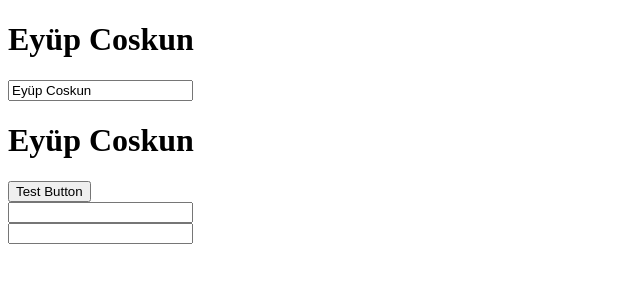
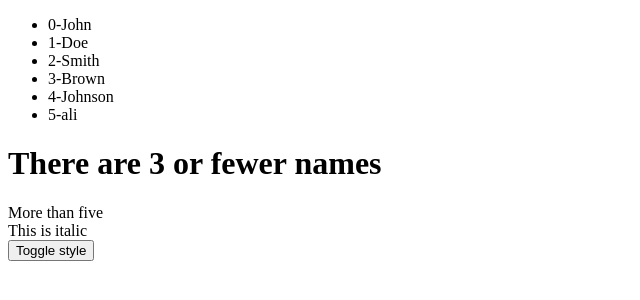
Before and after one commit to coskun45/AngularTutorial, an Angular app in the folder proj1/: page / in a window 1280 px wide. Shown: the top 300 px of the page, without its empty margins (0-640 px from the left). Built offline with nearby package versions, Linux system fonts and the light colour scheme.

Commit message:
structure directive

```diff
--- a/proj1/src/app/app.component.ts
+++ b/proj1/src/app/app.component.ts
@@ -4,17 +4,42 @@ import { Component } from '@angular/core';
   selector: 'app-root',
   //templateUrl: './app.component.html',
   template: `
-    <h1>{{title}}</h1> <!-- text interpolation -->
-    <input type="text" [value]="title" /> <!-- property binding -->
+    <!-- ngfor directive -->
+    <ul>
+      <li *ngFor="let item of names;
+      let index = index;
+      let first = first;
+      let last = last;
+      let odd = odd;
+      let even = even;
 
-    <app-home [pageName]="title"></app-home>
 
-    <button (click)="buttonClick()">Test Button</button> <!-- event binding -->
-    <br>
-   <!-- two way binding -->
-    <input type="text" [(ngModel)]="name" (ngModelChange)="onChange($event)"/> <br>
-    <input type="text" [(ngModel)]="name" /> <br>
-    <p>{{name}}</p>
+      ">
+
+      {{index}}-{{item}}</li>
+    </ul>
+
+    <!-- ngif directive -->
+    <div *ngIf="names.length > 30; else elseBlock">
+  <h1>There are more than 3 names</h1>
+</div>
+<ng-template #elseBlock>
+  <h1>There are 3 or fewer names</h1>
+</ng-template>
+
+<!-- ngswitch directive -->
+<div [ngSwitch]="names.length">
+  <div *ngSwitchCase="1">One</div>
+  <div *ngSwitchCase="2">Two</div>
+  <div *ngSwitchCase="3">Three</div>
+  <div *ngSwitchCase="4">Four</div>
+  <div *ngSwitchCase="5">Five</div>
+  <div *ngSwitchDefault>More than five</div>
+</div>
+
+<!-- ngstyle directive -->
+<div [ngStyle]="{'font-style': styleExp ? 'italic' : 'normal'}">This is italic</div>
+<button (click)="styleExp = !styleExp">Toggle style</button>
 
 
 
@@ -23,14 +48,5 @@ import { Component } from '@angular/core';
   styleUrls: ['./app.component.scss']
 })
 export class AppComponent {
-  title = 'Eyüp Coskun';
-  name: string;
-
-  buttonClick(){
-    alert('Button clicked');
-  }
-
-  onChange(event){
-    console.log(event);
-  }
+  names: string[] = ['John', 'Doe', 'Smith', 'Brown', 'Johnson', 'ali'];
 }
```
